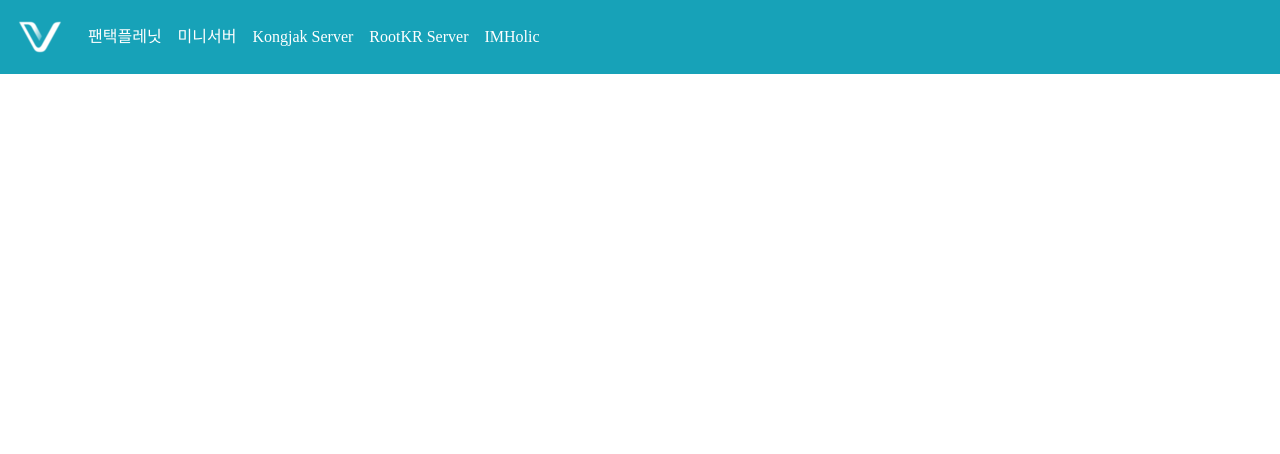
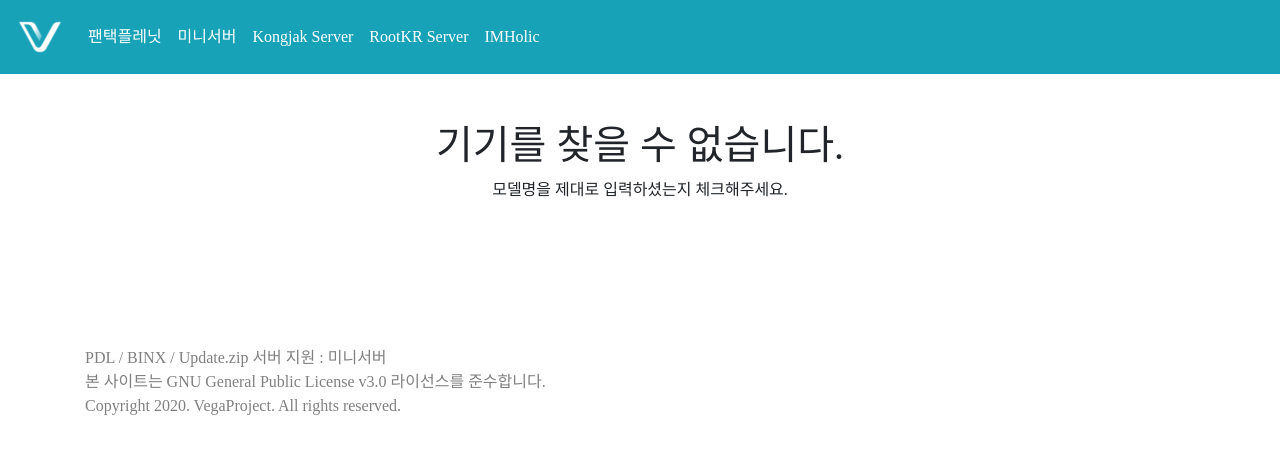
Before and after one commit to minie04/VegaProject, a Flask app: template templates/deviceNotFound.html in a window 1280 px wide. Shown: the top 454 px of the page. Run offline with Flask 2, Linux system fonts and the light colour scheme; the template is opened without the code that fills it, so the values that code supplies are empty; some libraries are stand-ins or nearby versions; some web fonts are replaced.

Commit message:
404 외 기타 프론트엔드

```diff
--- a/app.py
+++ b/app.py
@@ -35,5 +35,9 @@ def device ():
         return render_template("index.html")
 
 
+@app.errorhandler(404)
+def no_page (error):
+    return render_template ("404.html")
+
 if __name__ == "__main__":
     app.run(host="0.0.0.0", port=8000)
--- a/templates/deviceNotFound.html
+++ b/templates/deviceNotFound.html
@@ -1,7 +1,25 @@
 <!DOCTYPE html>
 <html lang="ko">
-    <head>
-          {% include 'head.html' %}
-    </head>
-    <body>
-          {% include 'navbar.html' %}
+      <head>
+      {% include 'head.html' %}
+      </head>
+      <body>
+      {% include 'navbar.html' %}
+            <div class="container" id="thiss">
+                  <div class="mx-auto" style="width: 100%; text-align: center;">
+                        <br><br>
+                        <h1 id="title-text">기기를 찾을 수 없습니다.</h1>
+                        모델명을 제대로 입력하셨는지 체크해주세요.<br><br>
+                  </div>
+                  <br>
+                  <br>
+                  <br>
+                  <br>
+                  <br>
+                  <span style="color:gray;">PDL / BINX / Update.zip 서버 지원 : 미니서버 </span><br>
+                  <span style="color:gray;">본 사이트는 GNU General Public License v3.0 라이선스를 준수합니다.</span><br>
+                  <span style="color:gray;">Copyright 2020. VegaProject. All rights reserved. </span><br>
+            </div>
+
+      </body>
+</html>
--- a/templates/download.html
+++ b/templates/download.html
@@ -5,8 +5,9 @@
       </head>
       <body>
       {% include 'navbar.html' %}
-            <div class="container" style="margin-top:5%">
+            <div class="container" id="thiss">
                   <div class="mx-auto" style="width: 100%; text-align: center;">
+                        <br><br>
                         <h1 id="title-text">{{ name }} - {{ model }}</h1>
                         아래 버튼을 클릭하여 다운로드 하세요.<br><br>
                         <img src="{{ image }}" class="img-fluid" style="width:30%;"><br>
@@ -24,6 +25,8 @@
                   <br>
                   <br>
                   <br>
+                  <br>
+                  <br>
                   <span style="color:gray;">PDL / BINX / Update.zip 서버 지원 : 미니서버 </span><br>
                   <span style="color:gray;">본 사이트는 GNU General Public License v3.0 라이선스를 준수합니다.</span><br>
                   <span style="color:gray;">Copyright 2020. VegaProject. All rights reserved. </span><br>
```
Also changed, not shown: templates/404.html (added, +16 -0 lines), templates/info.html (+7 -0 lines), static/404.png (added), templates/error.html (deleted).
